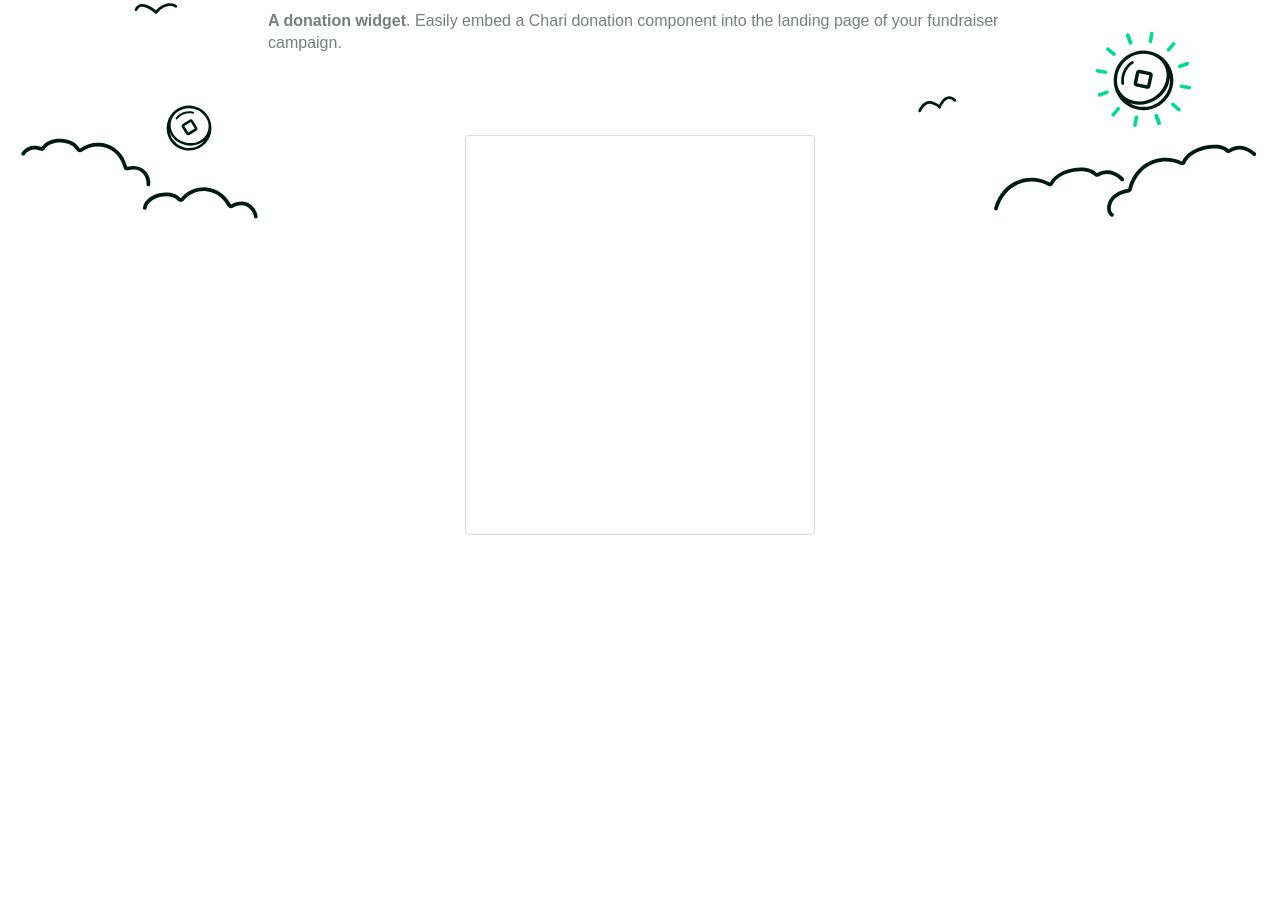
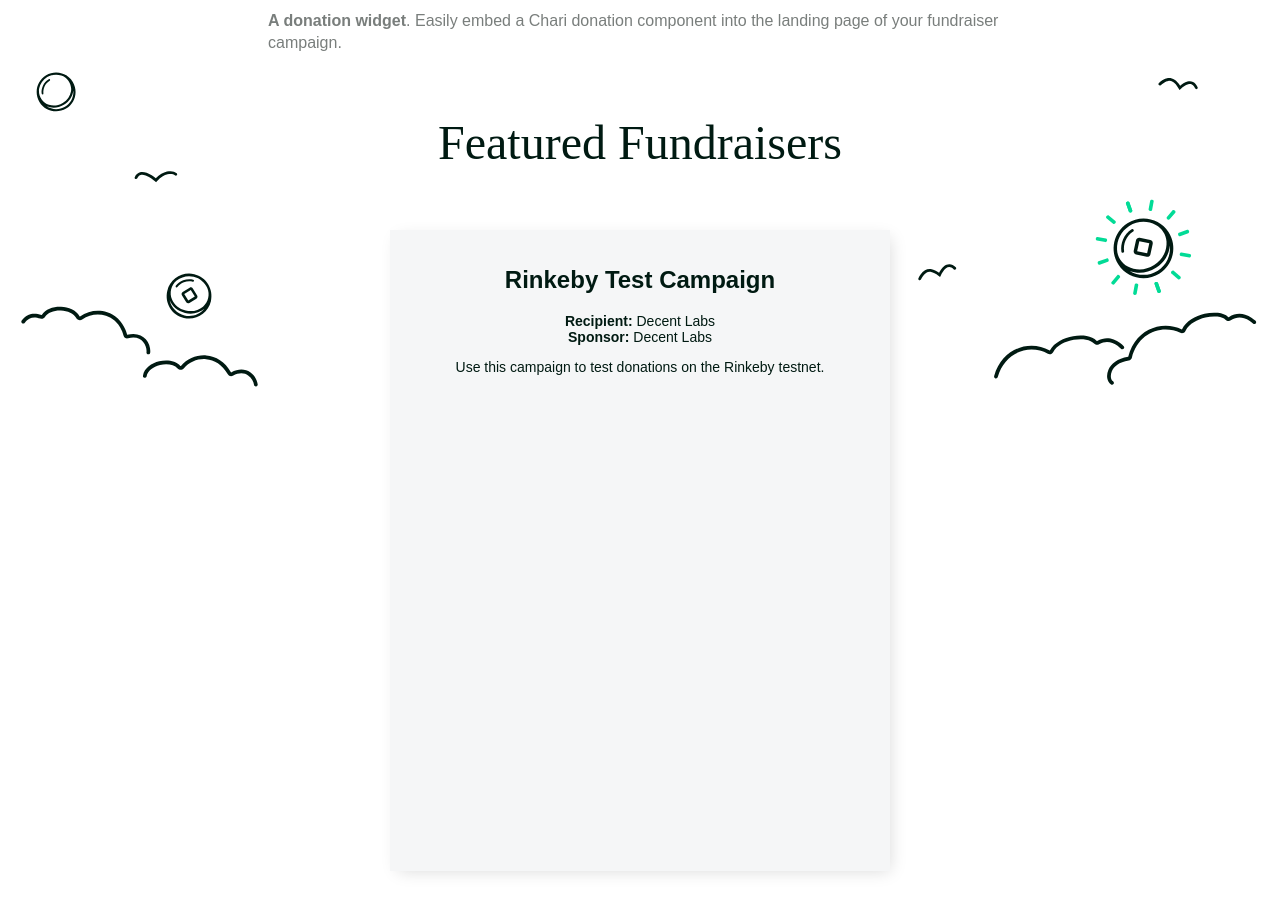
Before and after one commit to DecentLabs/chari, a React (Create React App) app in the folder client/: page /#/ in a window 1280 px wide. Shown: the part 688-1602 px from the top of the page. Before the commit the page ends 1303 px from the top, so only its background shows below. Built offline with nearby package versions, Linux system fonts and the light colour scheme; a web font is replaced by a local one.

Commit message:
fundraiser info

```diff
--- a/client/src/styles/Home.module.css
+++ b/client/src/styles/Home.module.css
@@ -63,12 +63,23 @@
 .home iframe {
   width: 100%;
   height: 100%;
-  border-radius: 4px;
-  border: 1px solid #D5DAE2;
+  /*border-radius: 4px;*/
+  /*border: 1px solid #D5DAE2;*/
+  border: 0;
   position: absolute;
   left: 0;
   top: 0;
 }
+
+.fundraiser {
+  background-color: #F5F6F7;
+  text-align: left;
+  max-width: 500px;
+  margin: 60px auto;
+  box-shadow: 4px 4px 16px -4px rgba(0,0,0,0.15);
+  padding: 16px;
+}
+
 
 /* .widgetEditor .widget .iframeContainer .spinner {
   position: absolute;
--- a/client/src/views/Home.js
+++ b/client/src/views/Home.js
@@ -54,8 +54,24 @@ function Home (props) {
         </dd>
       </dl>
 
-      <div className={styles.iframeContainer}>
-        <iframe title="Chari-widget-demo" src={`${cfg.WIDGET_BASE_URL}?address=0xB5E5F24b659bC8872c4f89b127C685b7FC641862&network=4&color=02DB96&theme=light`}></iframe>
+      <h1 className="subtitle">Featured Fundraisers</h1>
+
+      <div className={styles.fundraiser}>
+
+        <h2>Rinkeby Test Campaign</h2>
+
+        <p>
+          <strong>Recipient:</strong> Decent Labs
+          <br/>
+          <strong>Sponsor:</strong> Decent Labs
+        </p>
+
+        <p>Use this campaign to test donations on the Rinkeby testnet.</p>
+
+        <div className={styles.iframeContainer}>
+          <iframe title="Chari-widget-demo" src={`${cfg.WIDGET_BASE_URL}?address=0xB5E5F24b659bC8872c4f89b127C685b7FC641862&network=4&color=02DB96&theme=light`}></iframe>
+        </div>
+
       </div>
     </div>
   )
```
